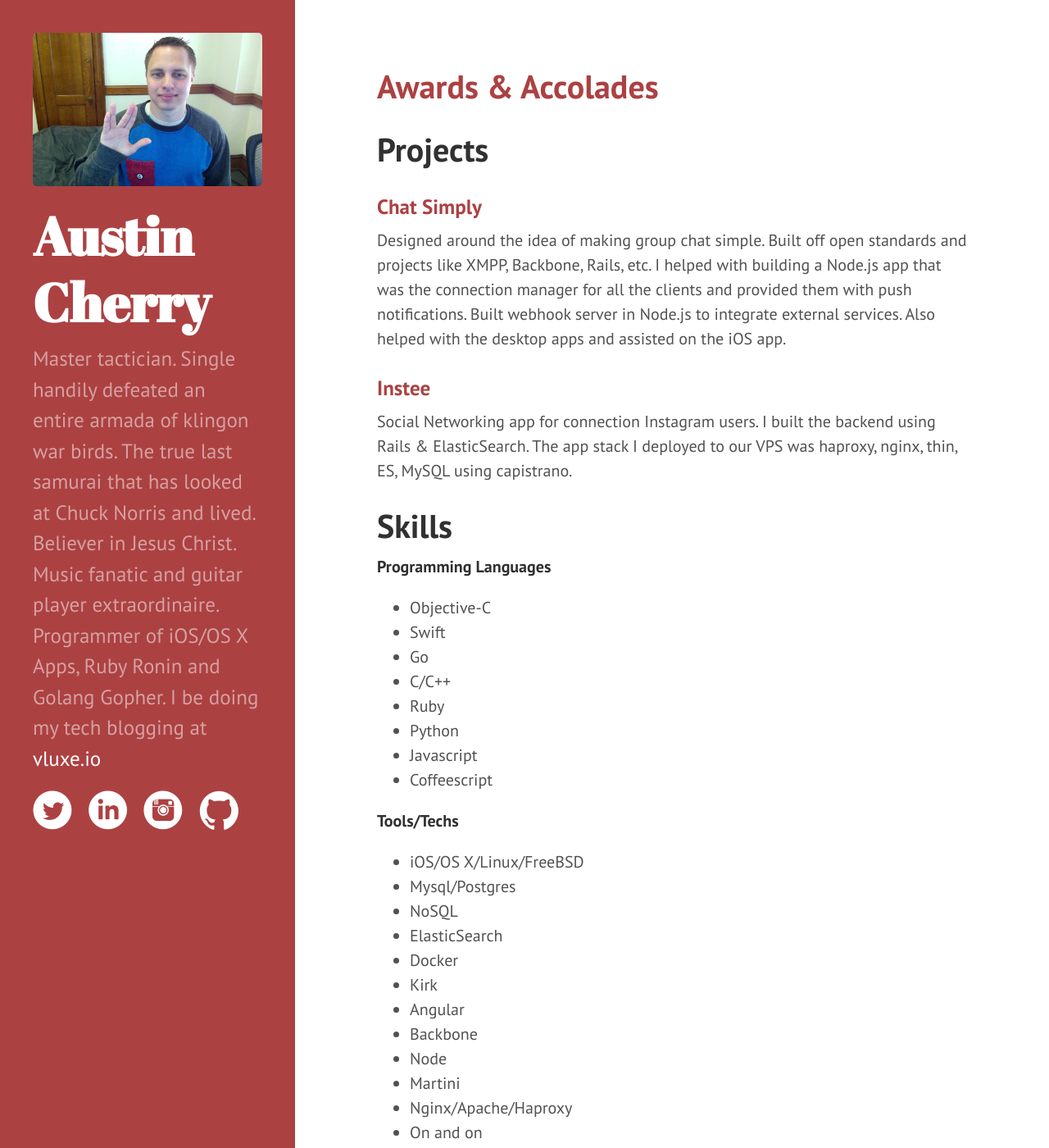
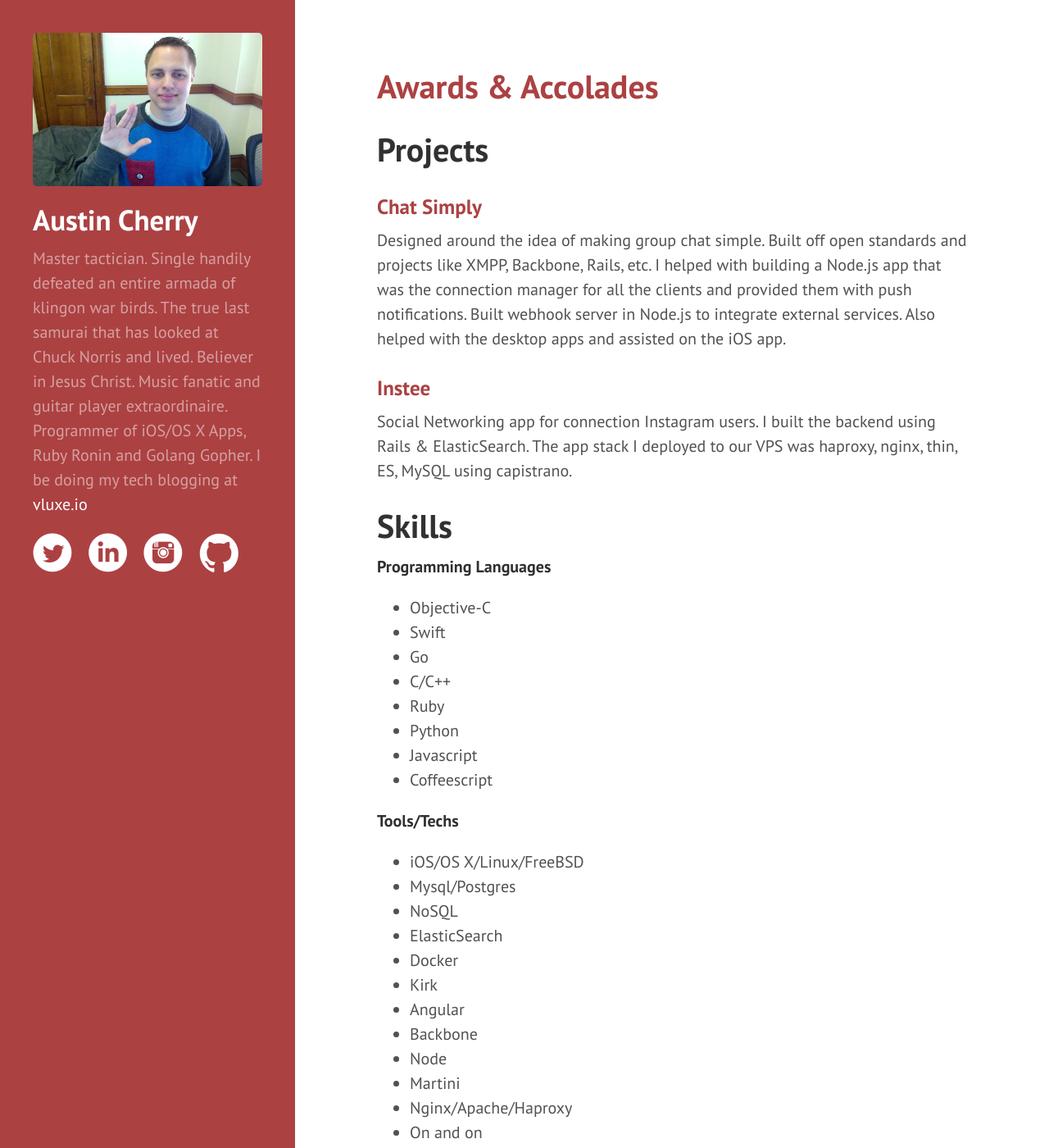
Before and after one commit to acmacalister/www, a Jekyll site: the page built from index.html, in a window 1280 px wide and 1400 px high. Shown: the whole window at 82% size. Built offline with Jekyll 4.4.1, drawn with Linux system fonts in a browser that asks for light colours; Markdown is read by kramdown in place of the engine named in the settings; the list of posts is cut into pages by our own code.

Commit message:
sizing fixes

```diff
--- a/_includes/sidebar.html
+++ b/_includes/sidebar.html
@@ -2,7 +2,7 @@
   <div class="container sidebar-sticky">
     <div class="sidebar-about">
       <img src="public/me.jpg" />
-      <h1><a href="mailto:chillingwithim@gmail.com">{{ site.title }}</a></h1>
+      <h2><a href="mailto:chillingwithim@gmail.com">{{ site.title }}</a></h2>
       <p class="lead">{{ site.description }}</p>
     </div>
 
--- a/public/css/poole.css
+++ b/public/css/poole.css
@@ -89,7 +89,7 @@ h1 {
 }
 h2 {
   margin-top: 1rem;
-  font-size: 1.5rem;
+  font-size: 1.75rem;
 }
 h3 {
   margin-top: 1.5rem;
@@ -232,7 +232,7 @@ tbody tr:nth-child(odd) th {
  */
 
 .lead {
-  font-size: 1.25rem;
+  font-size: 1rem;
   font-weight: 300;
 }
 
```
